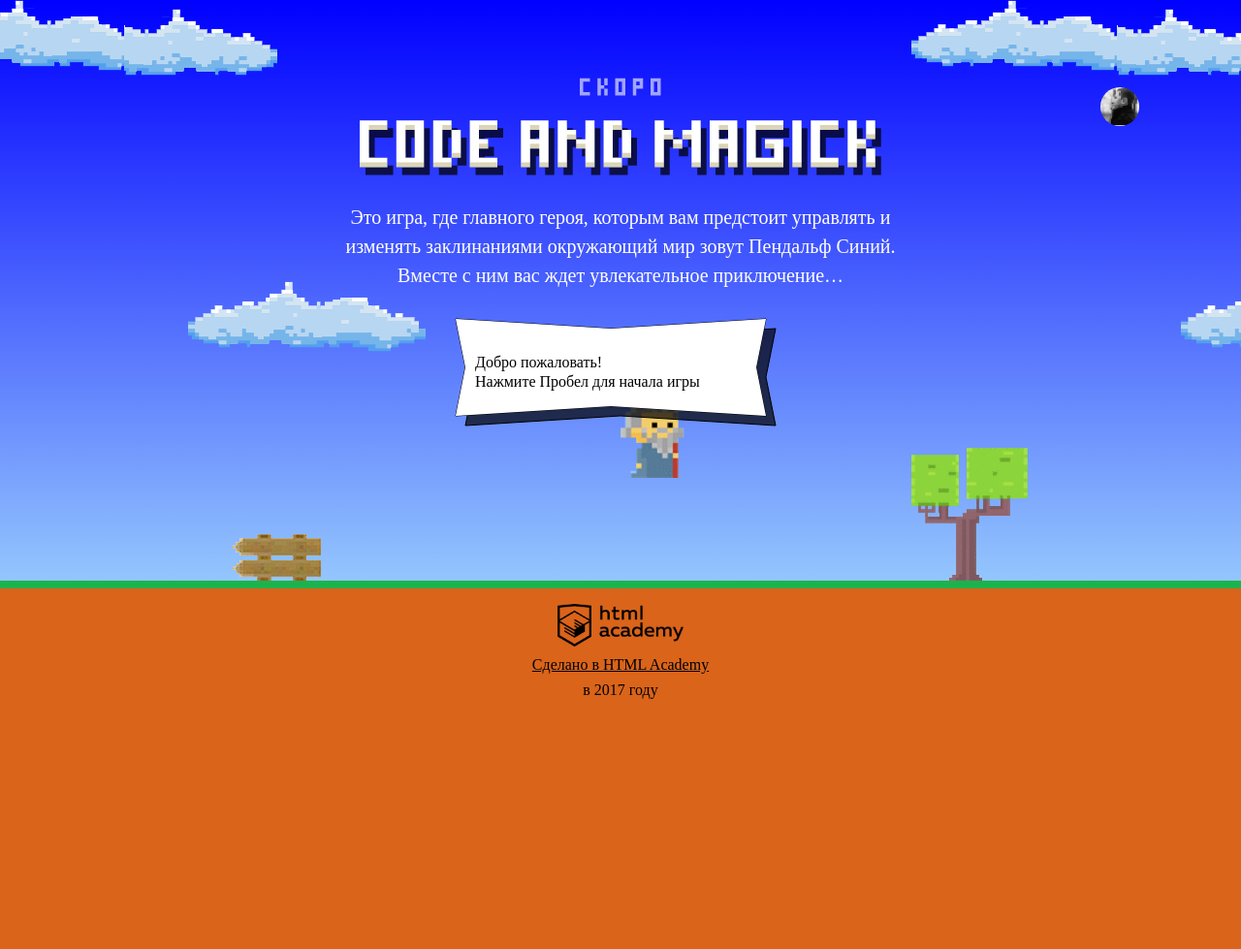
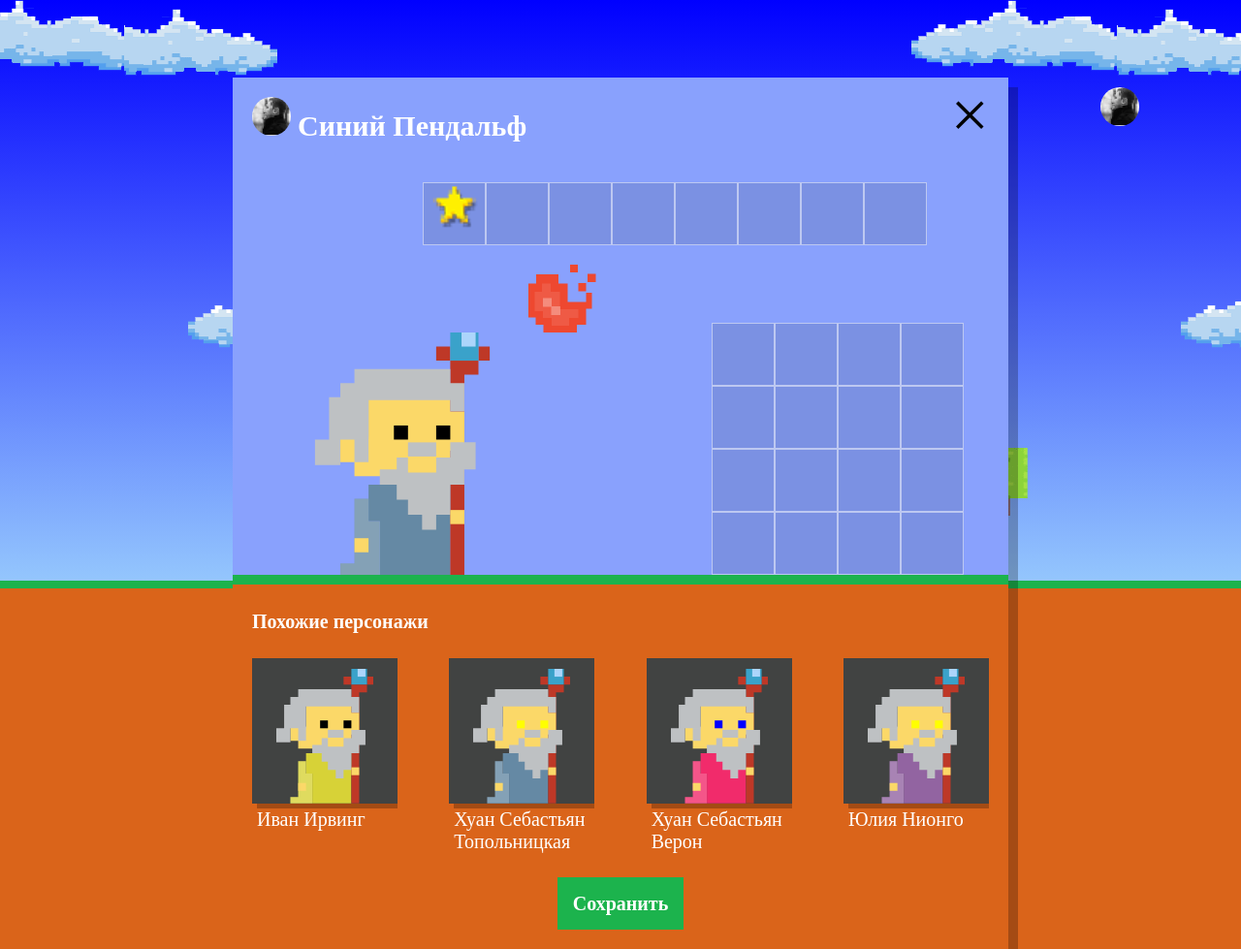
Before and after one commit to ZheckAnd/423969-code-and-magick, a website: page index.html in a window 1280 px wide. Shown: the whole page at 97% size. Before the commit the page ends 800 px from the top, so only its background shows below. Drawn offline with Linux system fonts and the light colour scheme; a web font is replaced by a local one.

Commit message:
Код работает, но надо поправить

```diff
--- a/index.html
+++ b/index.html
@@ -201,6 +201,8 @@
 
 <script src="js/stat.js"></script>
 
+<script src="js/setup.js"></script>
+
 <script src="js/game.js"></script>
 
 </body>
--- /dev/null
+++ b/js/setup.js
@@ -0,0 +1,52 @@
+'use strict';
+
+var WIZARD_NAMES = ['Иван', 'Хуан Себастьян', 'Мария', 'Кристоф', 'Виктор', 'Юлия', 'Люпита'];
+var WIZARD_SURNAMES = ['да Марья', 'Верон', 'Мирабелла', 'Вальц', 'Онопко', 'Топольницкая', 'Нионго', 'Ирвинг'];
+var COAT_COLOR = ['rgb(101, 137, 164)', 'rgb(241, 43, 107)', 'rgb(146, 100, 161)', 'rgb(56, 159, 117)', 'rgb(215, 210, 55)', 'rgb(0, 0, 0)'];
+var EYES_COLOR = ['black', 'red', 'blue', 'yellow', 'green'];
+
+var userDialog = document.querySelector('.setup');
+userDialog.classList.remove('hidden');
+
+var similarListElement = userDialog.querySelector('.setup-similar-list');
+var similarWizardTemplate = document.querySelector('#similar-wizard-template').content.querySelector('.setup-similar-item');
+
+var i = 0;
+var wizards = [];
+var maxNumberName = WIZARD_NAMES.length - 1;
+var maxNumberSurname = WIZARD_SURNAMES.length - 1;
+var maxNumberCoatColor = COAT_COLOR.length - 1;
+var maxNumberEyesColor = EYES_COLOR.length - 1;
+
+var getRandomInt = function (min, max) {
+  return Math.floor(Math.random() * (max - min + 1)) + min;
+};
+
+for (var j = 0; j <= 3; j++) {
+  var randomName = getRandomInt(i, maxNumberName);
+  var randomSurname = getRandomInt(i, maxNumberSurname);
+  var randomCoatColor = getRandomInt(i, maxNumberCoatColor);
+  var randomEyesColor = getRandomInt(i, maxNumberEyesColor);
+
+  wizards[j] =
+    {
+      'name': WIZARD_NAMES[randomName] + ' ' + WIZARD_SURNAMES[randomSurname],
+      'coatColor': COAT_COLOR[randomCoatColor],
+      'eyesColor': EYES_COLOR[randomEyesColor]
+    };
+
+  var renderWizard = function (wizard) {
+    var wizardElement = similarWizardTemplate.cloneNode(true);
+    wizardElement.querySelector('.setup-similar-label').textContent = wizard.name;
+    wizardElement.querySelector('.wizard-coat').style.fill = wizard.coatColor;
+    wizardElement.querySelector('.wizard-eyes').style.fill = wizard.eyesColor;
+    return wizardElement;
+  };
+};
+  var fragment = document.createDocumentFragment();
+  for (var i = 0; i < wizards.length; i++) {
+  fragment.appendChild(renderWizard(wizards[i]));
+}
+  similarListElement.appendChild(fragment);
+
+userDialog.querySelector('.setup-similar').classList.remove('hidden');
```
